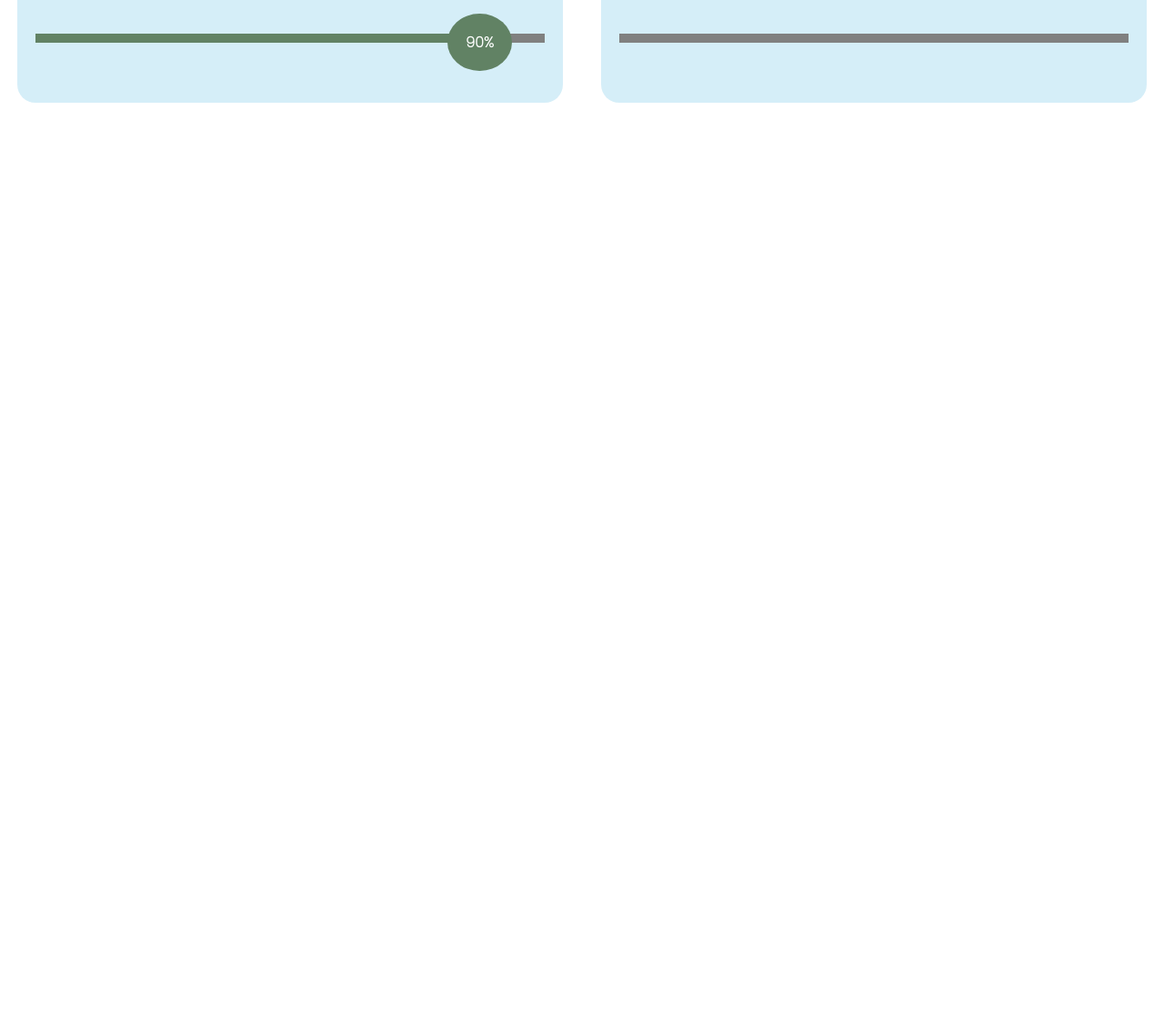
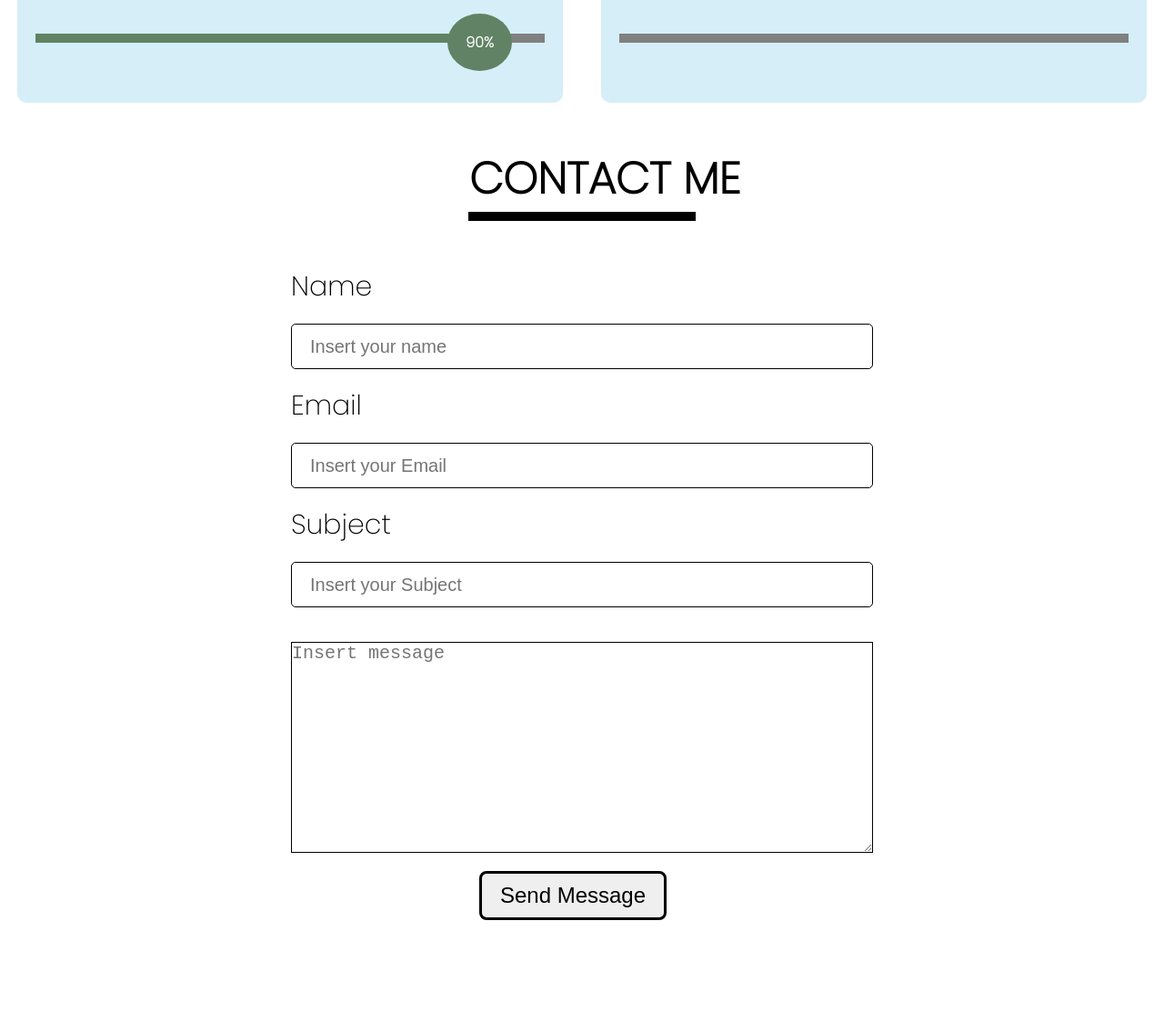
Before and after one commit to MarioE99/PORTOFOLIO-ME, a plain HTML site: page index.html in a window 1280 px wide. Shown: the part 2858-3970 px from the top of the page at 91% size. Before the commit the page ends 2971 px from the top, so only its background shows below. Drawn offline with nearby package versions, Linux system fonts and the light colour scheme.

Commit message:
Se agrego CONTACT y extras

```diff
--- a/index.html
+++ b/index.html
@@ -289,16 +289,47 @@
         </div>
 
 
+      </div>
 
 
 
 
+    </section>
 
 
 
+    <!-- CONTACTS SECTIOM -->
 
-      </div>
 
+    <section class="section__contact">
+
+
+       <h2 class="contact__title">Contact me</h2>
+
+       <div class="underline"></div>
+
+       <div class="contact__container">
+
+
+        <form action="" class="contact__form">
+
+            <label for="name__input">Name</label>
+            <input type="text" name="name" id="name__input" placeholder="Insert your name">
+
+            <label for="email__input">Email</label>
+            <input type="email" name="email" id="email__input" placeholder="Insert your Email">
+
+            <label for="subject__input">Subject</label>
+            <input type="text" name="subject" id="subject__input" placeholder="Insert your Subject">
+
+            <textarea name="message" id="message__input" cols="10" rows="10" placeholder="Insert message"></textarea>
+
+            <input type="submit" value="Send Message">
+
+        </form>
+
+
+       </div>
 
 
 
--- a/style/style.css
+++ b/style/style.css
@@ -701,7 +701,7 @@ nav{
     width: 100%;
     height: 350px;
     background-color:#87cfeb59;
-    border-radius: 20px;
+    border-radius: 10px;
     padding: 20px;
     transition: .3s;
 
@@ -710,9 +710,9 @@ nav{
 
 .items:hover{
 
-    transform: translateY(-10px);
-    transition:.2s;
-    background-color: transparent;
+    transform: translateY(-20px);
+    transition:.4s;
+    background-color: white;
     border: 7px solid #87CEEB;
 
 
@@ -849,3 +849,132 @@ nav{
         flex-direction: column;
     }
 }
+
+
+
+/* CONTACT CSS */
+
+
+.section__contact{
+    height: fit-content;
+    margin-top: 3rem;
+    margin-bottom: 100px;
+
+
+}
+
+.section__contact .contact__title{
+
+    font-size: 3rem;
+    font-weight: bold;
+    margin-left: 50px;
+    text-align: center;
+    text-transform: uppercase;
+    text-align: center;
+}
+
+
+.section__contact .contact__form{
+
+    display: flex;
+    flex-direction: column;
+    align-items: center;
+    gap: 10px;
+    justify-content: center;
+    margin-top: 50px;
+    width: 100%;
+
+}
+
+label{
+
+    font-size: 30px;
+    font-weight: 500;
+    text-align: left;
+    width: 50%;
+}
+
+input[type='text'],input[type='email']{
+
+    width: 50%;
+    padding: 12px 20px;
+    margin: 8px 0;
+    border: 1px solid black;
+    height: 50px;
+    border-radius: 5px;
+    font-size: 20px;
+    transition: .2s ease-in;
+
+}
+
+input[type='text']:focus{
+
+    outline: black;
+    background-color: #61826449;
+    transition: .4s ease-in-out;
+    transform: translateY(3px);
+}
+
+input[type='email']:focus{
+
+    outline: black;
+    background-color: #61826449;
+    transition: .4s ease-in-out;
+    transform: translateY(3px);
+}
+
+input[type='text']:hover{
+    background-color:#61826449;
+    transition: .4s ease-in-out;
+    transform: translateY(3px);
+}
+
+input[type='email']:hover{
+    background-color:#61826449;
+    transition: .4s ease-in-out;
+    transform: translateY(3px);
+}
+
+
+textarea{
+
+    width: 50%;
+    border: 1px solid black;
+    font-size: 20px;
+    outline: none;
+    margin-top: 20px;
+}
+
+input[type='submit']{
+
+    margin-left: 20px;
+    border: 3px solid black;
+    font-size: 1.5rem;
+    border-radius: 8px;
+    margin-top: 10px;
+    padding: 10px 20px;
+    color: black;
+    text-align: center;
+    transition: .3s;
+    margin-right: 20px;
+    margin-left: 0;
+
+}
+
+
+input[type='submit']:hover{
+
+    margin-left: 20px;
+    border: 3px solid black;
+    font-size: 1.5rem;
+    margin-top: 10px;
+    border-radius: 5px;
+    padding: 10px 20px;
+    color: white;
+    text-align: center;
+    background-color: black;
+    transition: .3s;
+    margin-right: 20px;
+    margin-left: 0;
+
+}
```
Also changed, not shown: 1 other file.
